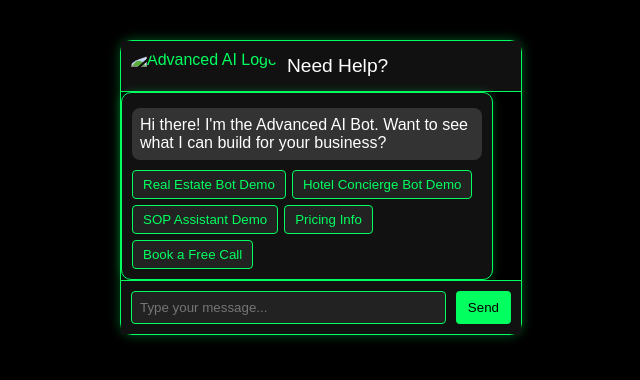
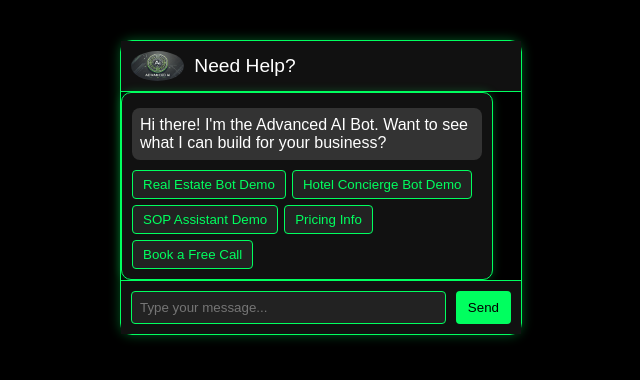
Before and after one commit to Dholc2021/advanced-ai-superbot, a plain HTML site: page index.html in a window 1280 px wide. Shown: the whole page, without its empty margins (319-959 px from the left). Drawn offline with Linux system fonts and the light colour scheme.

Commit message:
Update index.html
Fixing broken logos

```diff
--- a/index.html
+++ b/index.html
@@ -12,7 +12,7 @@
 <body>
   <div id="bot-widget" class="bot-widget">
     <div class="widget-header">
-      <img src="logo.png" alt="Advanced AI Logo" class="bot-logo small" />
+      <img src="Advanced AI Logo.png" alt="Advanced AI Logo" class="bot-logo small" />
       <span class="widget-title">Need Help?</span>
     </div>
     <div id="chat-container" class="chat-container widget-mode">
```
